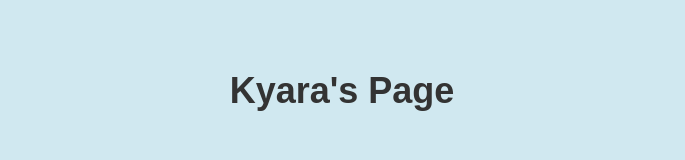
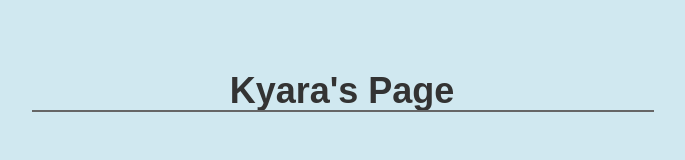
Before and after one commit to kyarasto/kyarasto.github.io, a plain HTML site: page index.html in a window 1280 px wide. Shown: the whole page, without its empty margins (298-983 px from the left). Drawn offline with Linux system fonts and the light colour scheme.

Commit message:
add line

```diff
--- a/index.html
+++ b/index.html
@@ -13,20 +13,31 @@
             padding: 20px;
         }
 
+        #header {
+            position: relative;
+        }
+
         #name {
             font-size: 36px;
             font-weight: bold;
             color: #333; /* Dark text color for contrast */
             margin-top: 50px;
         }
+
         hr {
             border: 1px solid #666; /* Grey color for the line */
             width: 50%;
-            margin: 20px auto; /* Center the line and add some spacing */
+            margin: 0 auto; /* Center the line */
+            position: absolute;
+            bottom: 0;
+            left: 25%; /* Adjust left position as needed */
         }
     </style>
 </head>
 <body>
-    <div id="name">Kyara's Page</div>
+    <div id="header">
+        <div id="name">Kyara's Page</div>
+        <hr>
+    </div>
 </body>
 </html>
```
